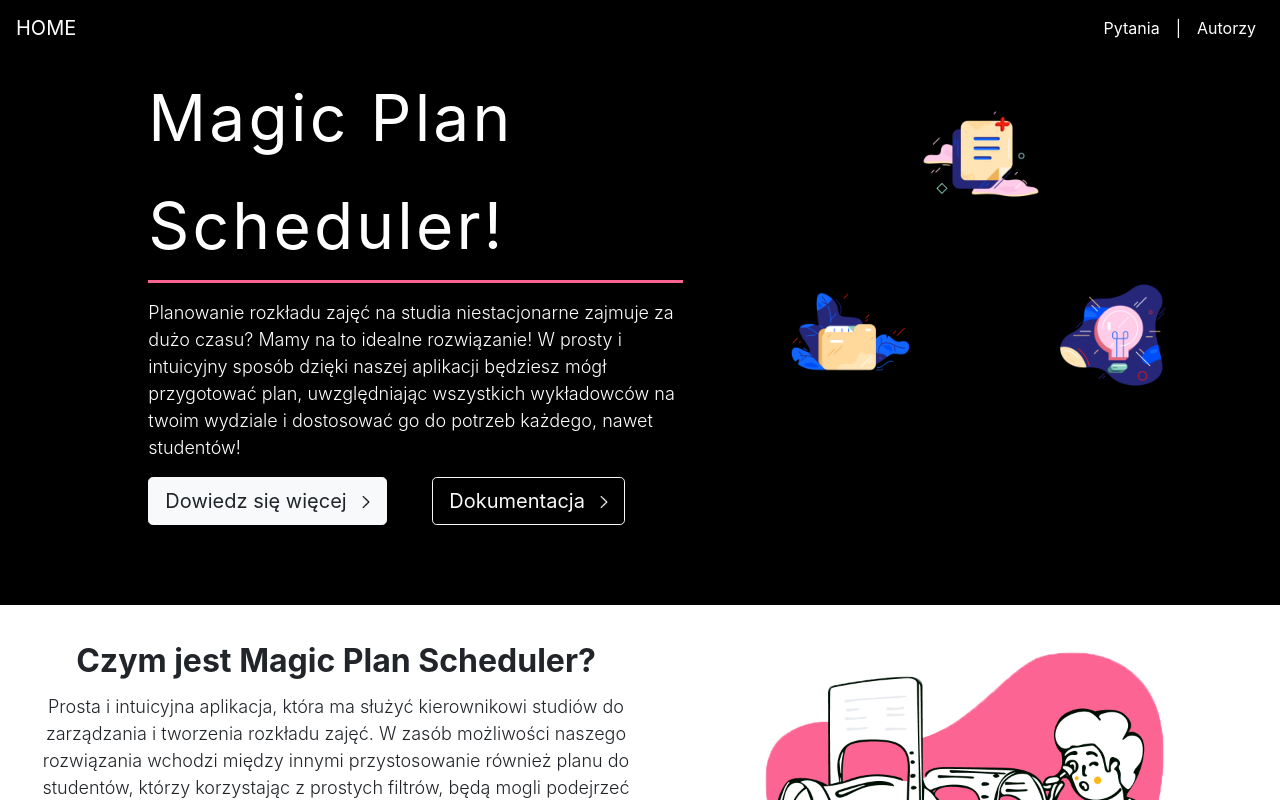
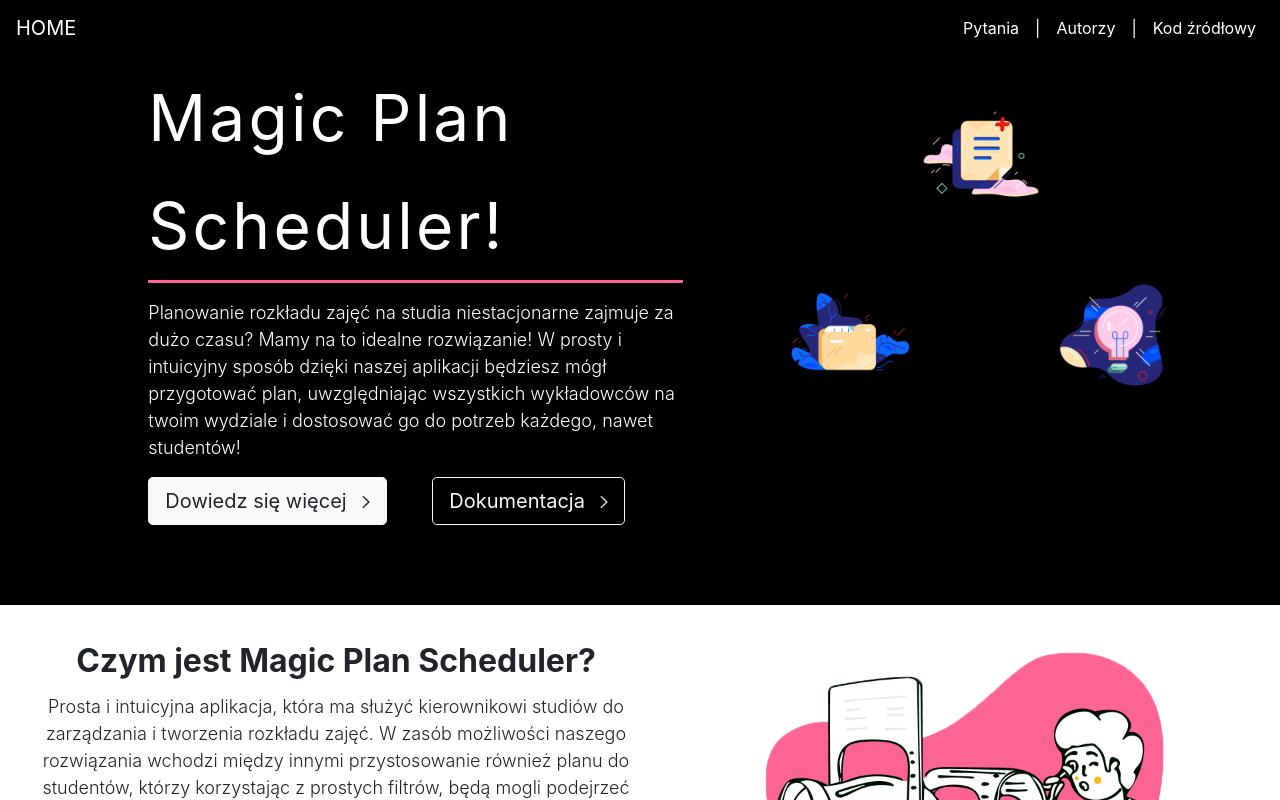
Before and after one commit to Kitee666/magicplanner_website, a plain HTML site: page index.html in a window 1280 px wide. Shown: the top 800 px of the page. Drawn offline with nearby package versions, Linux system fonts and the light colour scheme.

Commit message:
Kod źródłowy

```diff
--- a/index.html
+++ b/index.html
@@ -34,6 +34,12 @@
         </li>
         <li class="nav-item active">
           <a class="nav-link" href="#autorzy">Autorzy<span class="sr-only">(current)</span></a>
+        </li>
+        <li class="nav-item">
+          <a class="nav-link">|<span class="sr-only">(current)</span></a>
+        </li>
+        <li class="nav-item active">
+          <a class="nav-link" href="assets/planner.zip">Kod źródłowy<span class="sr-only">(current)</span></a>
         </li>
       </ul>
     </div>
```
Also changed, not shown: 1 other file.
